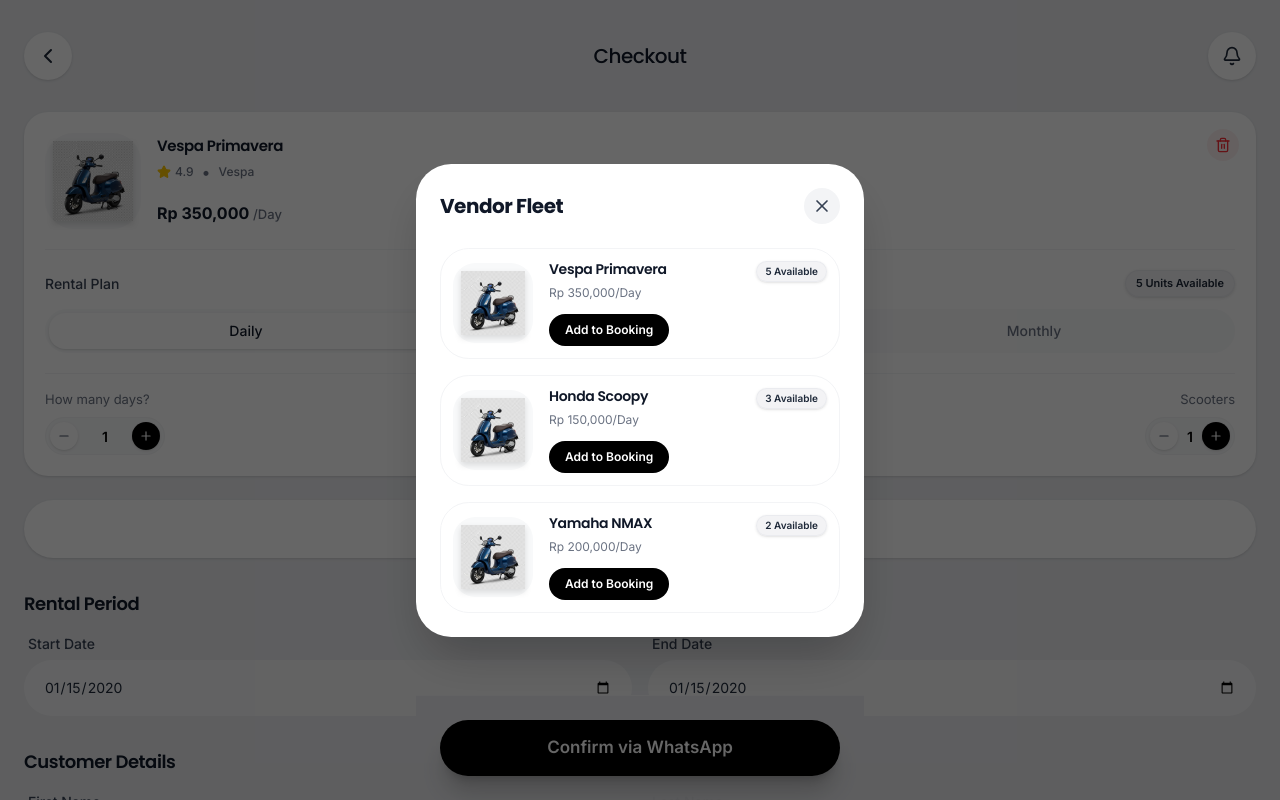
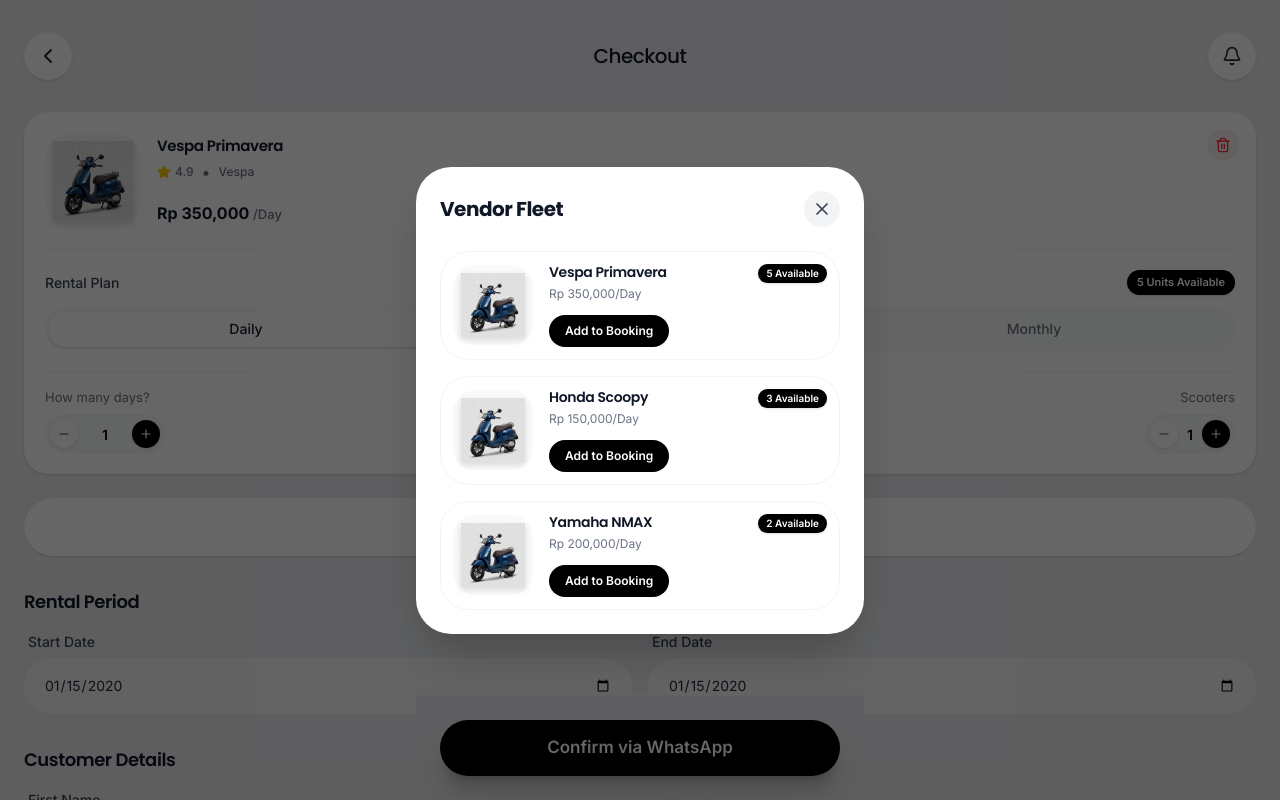
Before and after one commit to thebikerentalbali/thebikerentalbalinew, a Next.js app: page /checkout in a window 1280 px wide. Both pictures are taken after typing "2020-01-15", "2020-01-15", "Sample", "Sample" into the empty fields and a click on the button "Add scooter". Shown: the top 800 px of the page. Built offline with nearby package versions, Linux system fonts and the light colour scheme.

Commit message:
style: change available units label to black with white text

```diff
--- a/src/app/checkout/page.tsx
+++ b/src/app/checkout/page.tsx
@@ -166,7 +166,7 @@
                 <div>
                   <div className="flex items-center justify-between mb-3">
                     <label className="text-[14px] text-gray-700 font-medium">Rental Plan</label>
-                    <span className="inline-flex items-center px-2.5 py-1 rounded-full text-[11px] font-semibold text-gray-800 bg-[#EBECEF]/60 backdrop-blur-md border border-gray-200/60 shadow-sm">
+                    <span className="inline-flex items-center px-2.5 py-1 rounded-full text-[11px] font-semibold text-white bg-black shadow-sm">
                       {item.available} Units Available
                     </span>
                   </div>
@@ -428,7 +428,7 @@
                   <div className="flex-1">
                     <div className="flex items-start justify-between gap-2 mb-0.5">
                       <h3 className="font-semibold text-gray-900 text-[14px] leading-tight">{scooter.name}</h3>
-                      <span className="inline-flex items-center px-2 py-0.5 rounded-full text-[10px] font-semibold text-gray-800 bg-[#EBECEF]/60 backdrop-blur-md border border-gray-200/60 shadow-sm whitespace-nowrap">
+                      <span className="inline-flex items-center px-2 py-0.5 rounded-full text-[10px] font-semibold text-white bg-black shadow-sm whitespace-nowrap">
                         {scooter.available} Available
                       </span>
                     </div>
```
